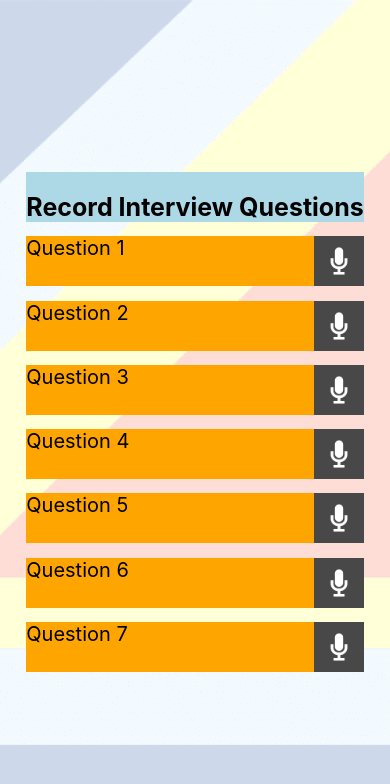
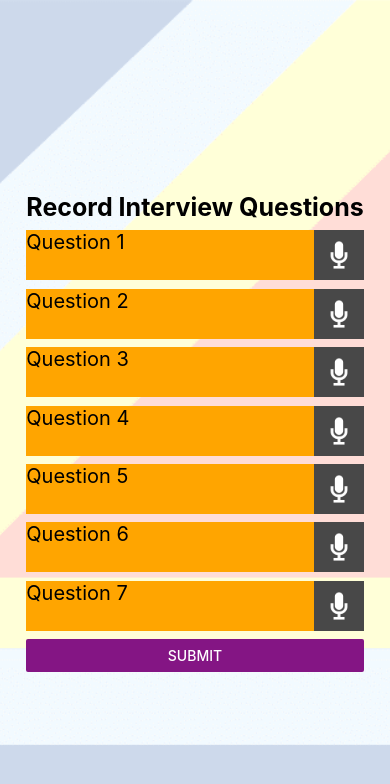
Before and after one commit to vishnu-jaganathan/United-Way-Community-App, a React Native app in the folder UnitedWayProject/: screen / in a window 390 px wide. Shown: the top 784 px of the page. Built offline with nearby package versions, Linux system fonts and the light colour scheme.

Commit message:
submitbutton

```diff
--- a/UnitedWayProject/App.js
+++ b/UnitedWayProject/App.js
@@ -11,7 +11,7 @@ export default class App extends React.Component {
     source={require('./background.png')} >
       <View style={{justifyContent: 'space-between', height: 500}}>
 
-      <View style={{justifyContent: 'flex-end', alignSelf: 'stretch', height: 50, backgroundColor: 'lightblue'}}>
+      <View style={{justifyContent: 'flex-end', alignSelf: 'stretch', height: 50}}>
       <Text style={{fontWeight:'bold', fontSize: 25}}>Record Interview Questions</Text>
       </View>
 
@@ -71,6 +71,11 @@ export default class App extends React.Component {
       </TouchableOpacity>
       </View>
 
+      <Button
+        onPress={this._onPressButton}
+        title="Submit"
+        color="#841584"
+      />
 
 
       </View>
```
